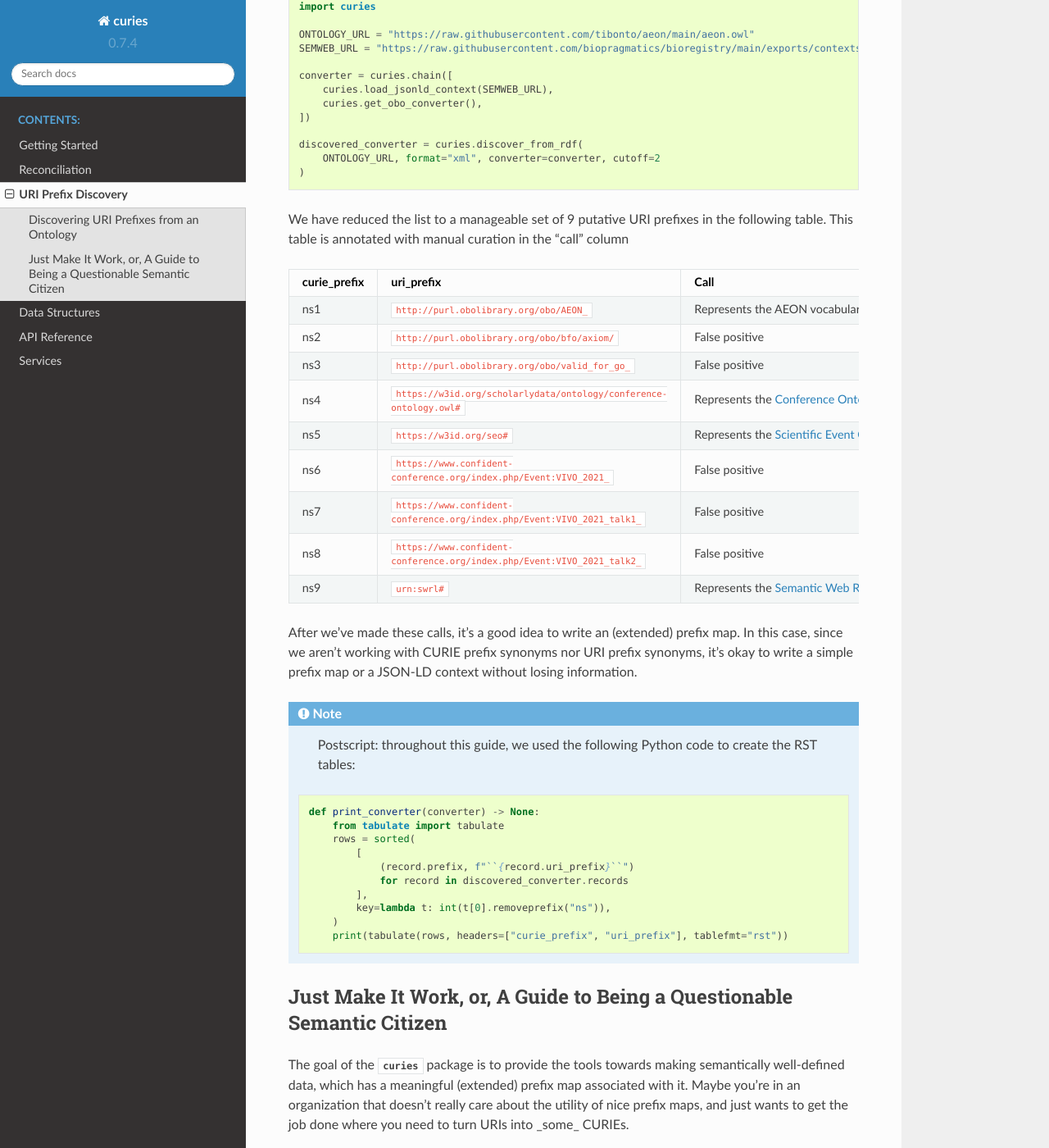
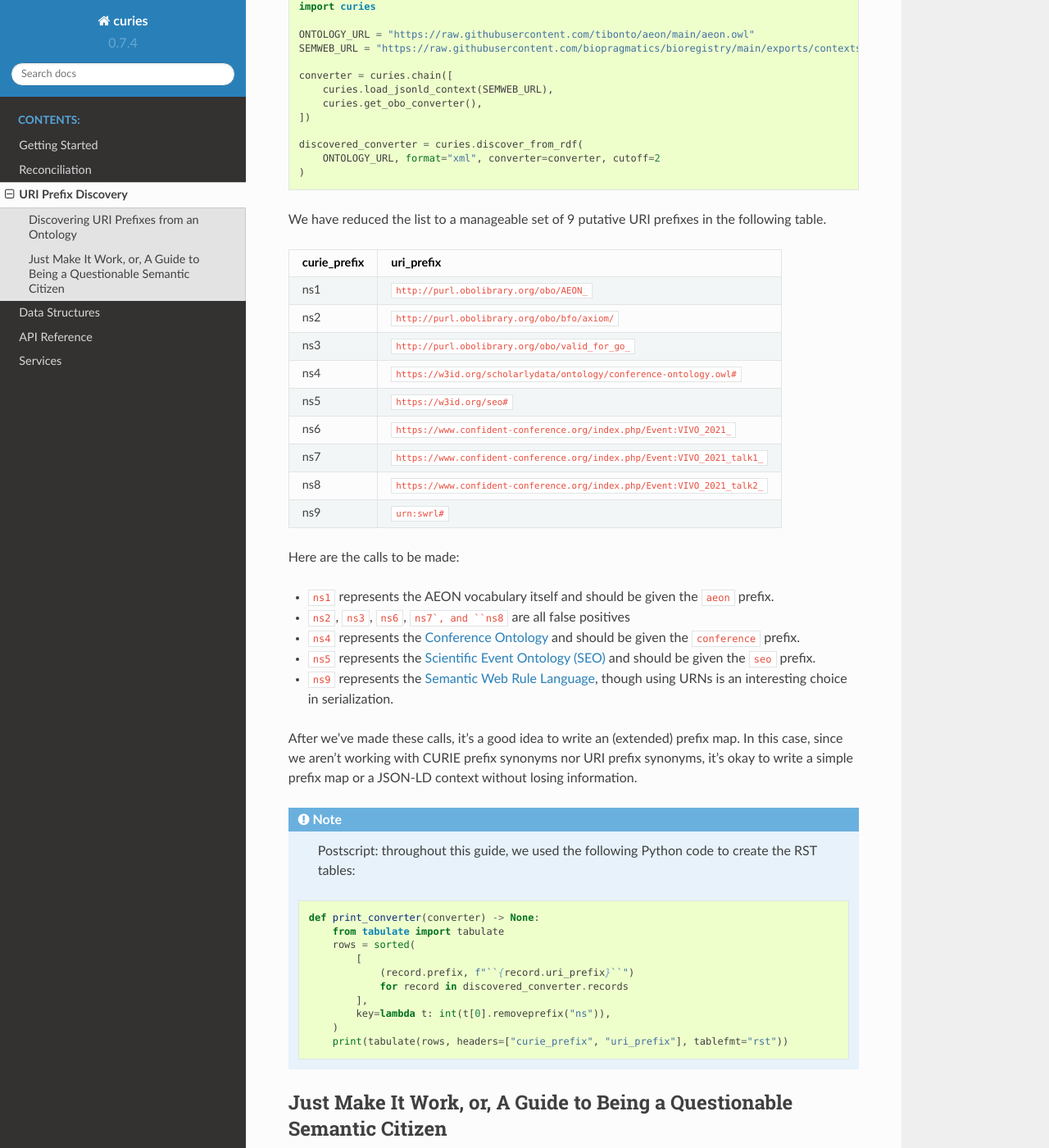
Before and after one commit to biopragmatics/curies, a Sphinx documentation site: the page built from docs/source/discovery.rst, in a window 1280 px wide and 1400 px high, scrolled down 4312 px. Shown: the whole window at 82% size. Built offline with Sphinx 7.4.7 and the Read the Docs theme 2.0.0, drawn with Linux system fonts in a browser that asks for light colours.

Commit message:
Update docs

```diff
--- a/docs/source/discovery.rst
+++ b/docs/source/discovery.rst
@@ -165,21 +165,31 @@ of two appearances of a URI prefix to reduce the most spurious false positives.
     )
 
 We have reduced the list to a manageable set of 9 putative URI prefixes in the following table.
-This table is annotated with manual curation in the "call" column
 
-==============  =========================================================================  ================================================================================================================================================
-curie_prefix    uri_prefix                                                                 Call
-==============  =========================================================================  ================================================================================================================================================
-ns1             ``http://purl.obolibrary.org/obo/AEON_``                                   Represents the AEON vocabulary itself. Should be given the ``aeon`` prefix.
-ns2             ``http://purl.obolibrary.org/obo/bfo/axiom/``                              False positive
-ns3             ``http://purl.obolibrary.org/obo/valid_for_go_``                           False positive
-ns4             ``https://w3id.org/scholarlydata/ontology/conference-ontology.owl#``       Represents the `Conference Ontology <https://bioregistry.io/conference>`_. Should be given the ``conference`` prefix.
-ns5             ``https://w3id.org/seo#``                                                  Represents the `Scientific Event Ontology (SEO) <https://bioregistry.io/seo>`_. Should be given the ``seo`` prefix.
-ns6             ``https://www.confident-conference.org/index.php/Event:VIVO_2021_``        False positive
-ns7             ``https://www.confident-conference.org/index.php/Event:VIVO_2021_talk1_``  False positive
-ns8             ``https://www.confident-conference.org/index.php/Event:VIVO_2021_talk2_``  False positive
-ns9             ``urn:swrl#``                                                              Represents the `Semantic Web Rule Language <https://bioregistry.io/registry/swrl>`_, though using URNs is an interesting choice in serialization
-==============  =========================================================================  ================================================================================================================================================
+==============  =========================================================================
+curie_prefix    uri_prefix
+==============  =========================================================================
+ns1             ``http://purl.obolibrary.org/obo/AEON_``
+ns2             ``http://purl.obolibrary.org/obo/bfo/axiom/``
+ns3             ``http://purl.obolibrary.org/obo/valid_for_go_``
+ns4             ``https://w3id.org/scholarlydata/ontology/conference-ontology.owl#``
+ns5             ``https://w3id.org/seo#``
+ns6             ``https://www.confident-conference.org/index.php/Event:VIVO_2021_``
+ns7             ``https://www.confident-conference.org/index.php/Event:VIVO_2021_talk1_``
+ns8             ``https://www.confident-conference.org/index.php/Event:VIVO_2021_talk2_``
+ns9             ``urn:swrl#``
+==============  =========================================================================
+
+Here are the calls to be made:
+
+- ``ns1`` represents the AEON vocabulary itself and should be given the ``aeon`` prefix.
+- ``ns2``, ``ns3``, ``ns6``, ``ns7`, and ``ns8`` are all false positives
+- ``ns4`` represents the `Conference Ontology <https://bioregistry.io/conference>`_ and
+  should be given the ``conference`` prefix.
+- ``ns5`` represents the `Scientific Event Ontology (SEO) <https://bioregistry.io/seo>`_ and
+  should be given the ``seo`` prefix.
+- ``ns9`` represents the `Semantic Web Rule Language <https://bioregistry.io/registry/swrl>`_,
+  though using URNs is an interesting choice in serialization.
 
 After we've made these calls, it's a good idea to write an (extended) prefix map. In this case, since we aren't working
 with CURIE prefix synonyms nor URI prefix synonyms, it's okay to write a simple prefix map or a JSON-LD context without
```
Also changed, not shown: 1 other file.
